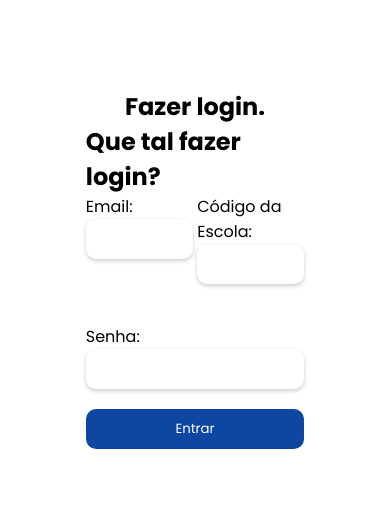
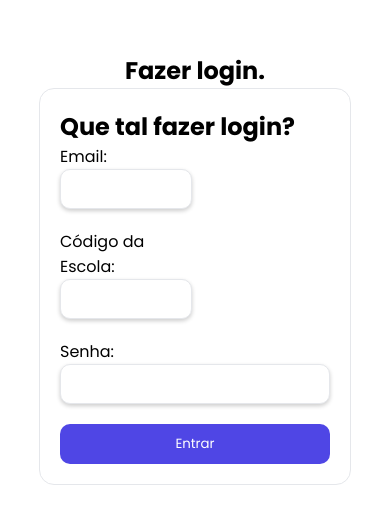
Before and after one commit to theMyntt/SGA, a React (Vite) app in the folder client/: page / in a window 390 px wide. Shown: the part 153-676 px from the top of the page. Built offline with nearby package versions, Linux system fonts and the light colour scheme.

Commit message:
refactor: responsivel design

```diff
--- a/client/src/main.scss
+++ b/client/src/main.scss
@@ -1,5 +1,6 @@
 :root {
-  --dark-blue: #0D47A1;
+  --dark-blue: rgb(79, 70, 229);
+  --light-gray: #e5e7eb;
 }
 
 * {
@@ -20,3 +21,22 @@
 .flex.between {
   justify-content: space-between;
 }
+
+.card {
+  border: 1px solid var(--light-gray);
+  padding: 20px;
+  border-radius: 15px;
+}
+
+.to-center {
+  text-align: center;
+}
+
+@media (max-width: 900px) {
+  .flex {
+    display: block !important;
+  }
+  .card {
+    width: 100% !important;
+  }
+}
```
